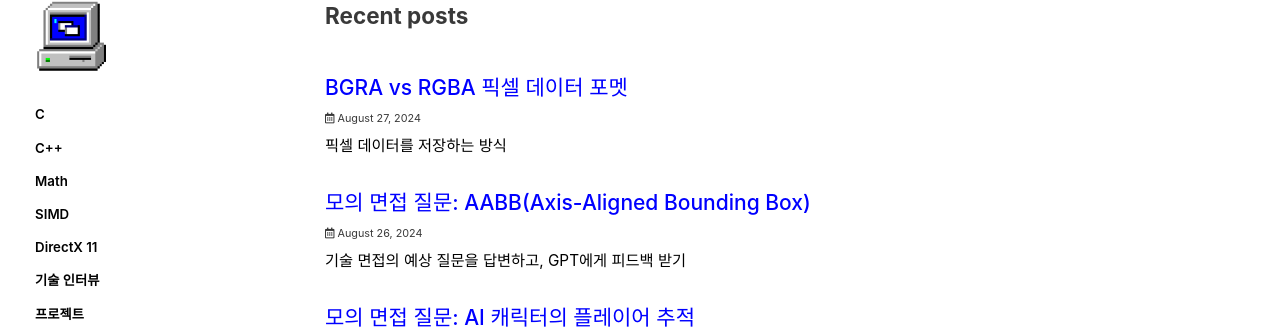
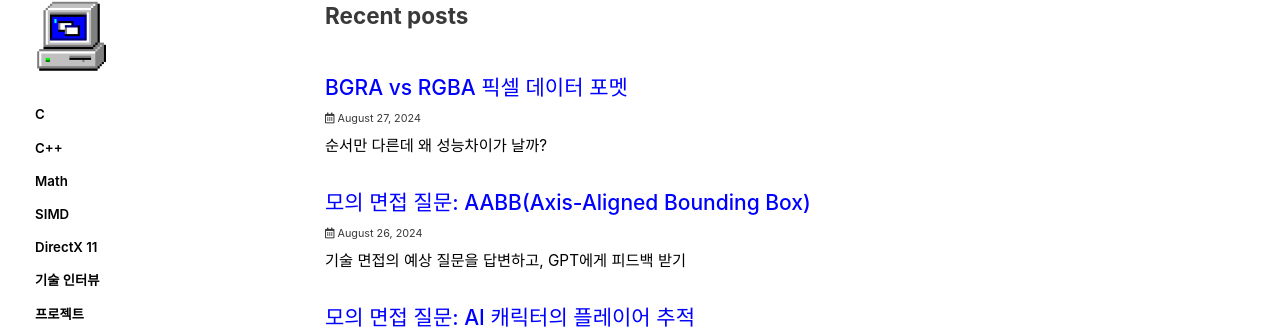
Before and after one commit to jeekpark/jeekpark.github.io, a Jekyll site: the page built from index.html, in a window 1280 px wide and 900 px high. Shown: the part 132-461 px from the top of the window. Built offline with Jekyll 4.4.1, drawn with Linux system fonts in a browser that asks for light colours; cached includes are drawn as plain includes; some web fonts are replaced; the list of posts is cut into pages by our own code.

Commit message:
Update: 2024-08-27

```diff
--- a/_posts/2024-08-26-directx11-bgra-vs-rgba.md
+++ b/_posts/2024-08-26-directx11-bgra-vs-rgba.md
@@ -1,6 +1,6 @@
 ---
 title: "BGRA vs RGBA 픽셀 데이터 포멧"
-excerpt: "픽셀 데이터를 저장하는 방식"
+excerpt: "순서만 다른데 왜 성능차이가 날까?"
 
 categories:
   - DirectX11
```
